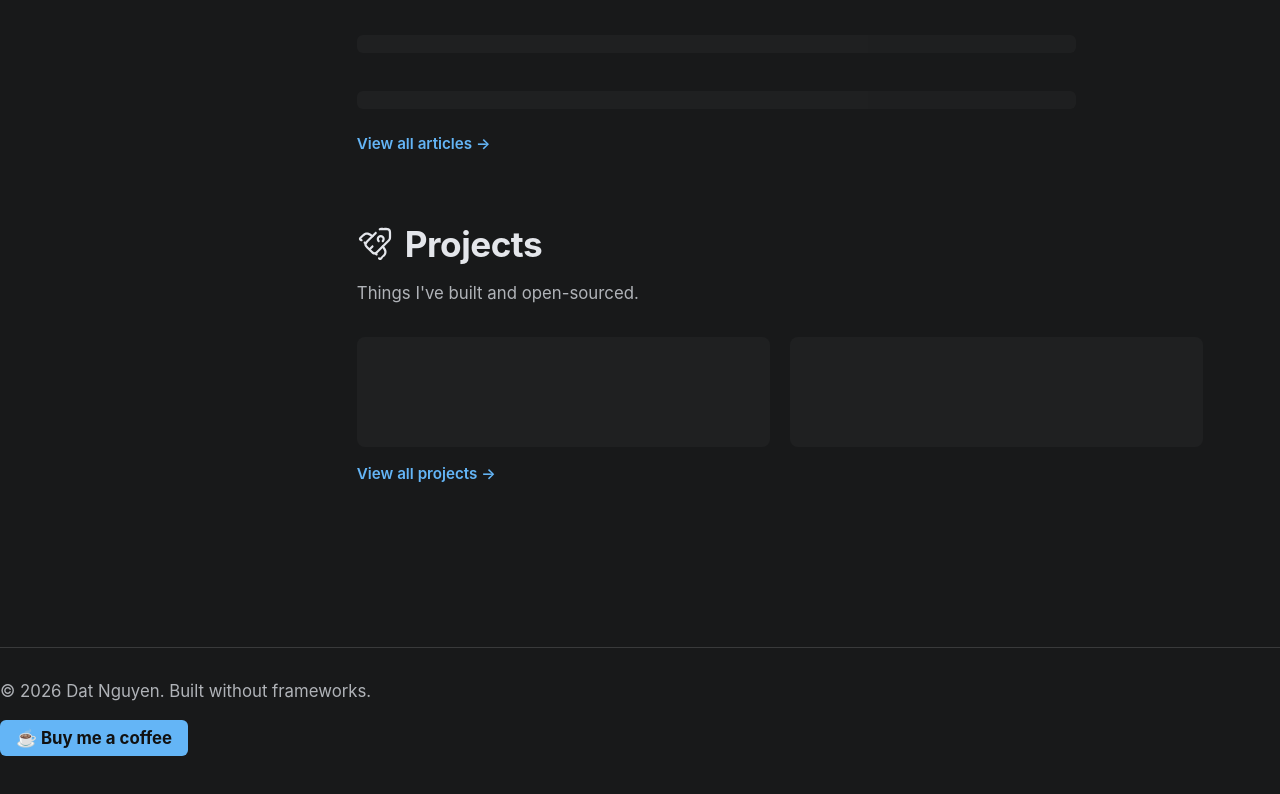
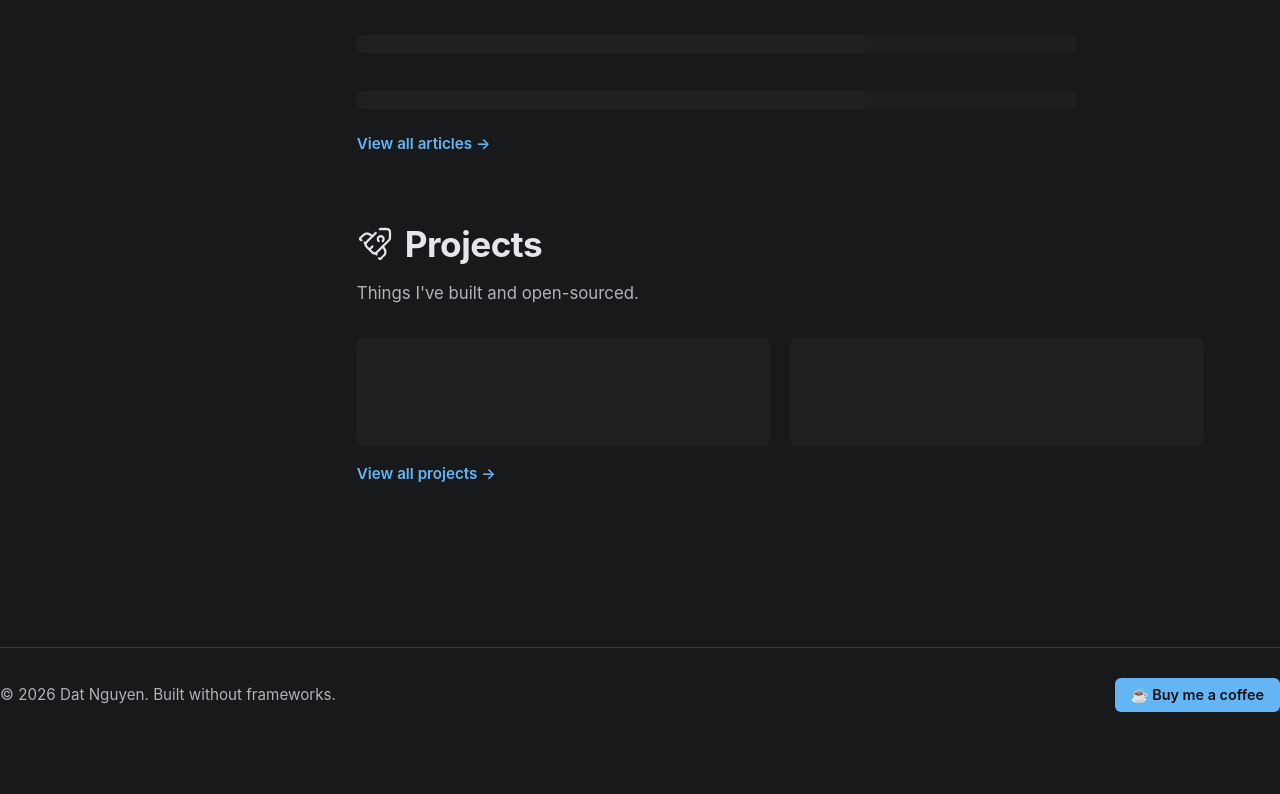
Before and after one commit to dat-nnguyen/dat-nnguyen.github.io, a website: page frontend/index.html in a window 1280 px wide. Shown: the part 797-1591 px from the top of the page. After the commit the page ends 1559 px from the top, so only its background shows below. Drawn offline with Linux system fonts and the light colour scheme.

Commit message:
Fix footer alignment: place Buy me a coffee button inline on the right side

```diff
--- a/frontend/style.css
+++ b/frontend/style.css
@@ -257,38 +257,43 @@ a:hover {
     border-top: 1px solid var(--border-color);
     color: var(--text-secondary);
     display: flex;
-    flex-direction: column;
-    align-items: flex-start;
-    gap: 15px;
+    flex-direction: row;
+    justify-content: space-between;
+    align-items: center;
+    flex-wrap: wrap;
+    gap: 20px;
     padding-bottom: 50px;
+    font-size: 0.95rem;
 }
 
 .coffee-btn {
-    background-color: #64b5f6;
+    background-color: var(--accent-color);
     color: #111;
     border: none;
     padding: 8px 16px;
     border-radius: 6px;
     cursor: pointer;
     font-family: inherit;
-    font-size: inherit;
-    font-weight: bold;
+    font-size: 0.9rem;
+    font-weight: 600;
     transition: background 0.2s, transform 0.1s;
 }
 
 .coffee-btn:hover {
     background-color: #ffcc00;
-    transform: scale(1.02);
+    transform: translateY(-1px);
 }
 
 .qr-hidden { display: none; }
 
 .qr-visible {
+    width: 100%;
     display: flex;
-    flex-direction: column;
-    gap: 10px;
+    flex-direction: row;
+    align-items: center;
+    gap: 20px;
     background: var(--bg-card);
-    padding: 15px;
+    padding: 20px;
     border: 1px solid var(--border-color);
     border-radius: 8px;
     margin-top: 10px;
```
